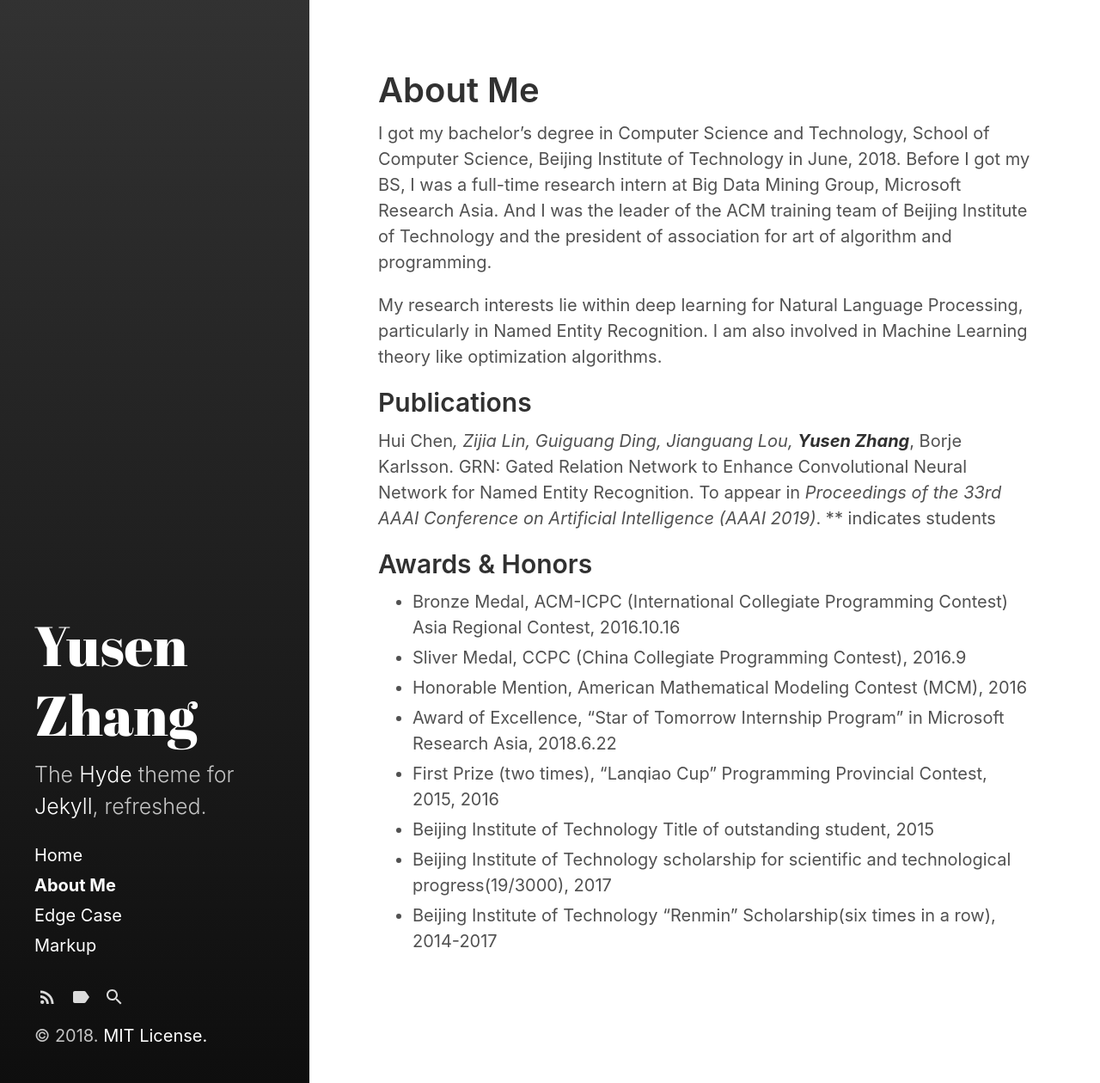
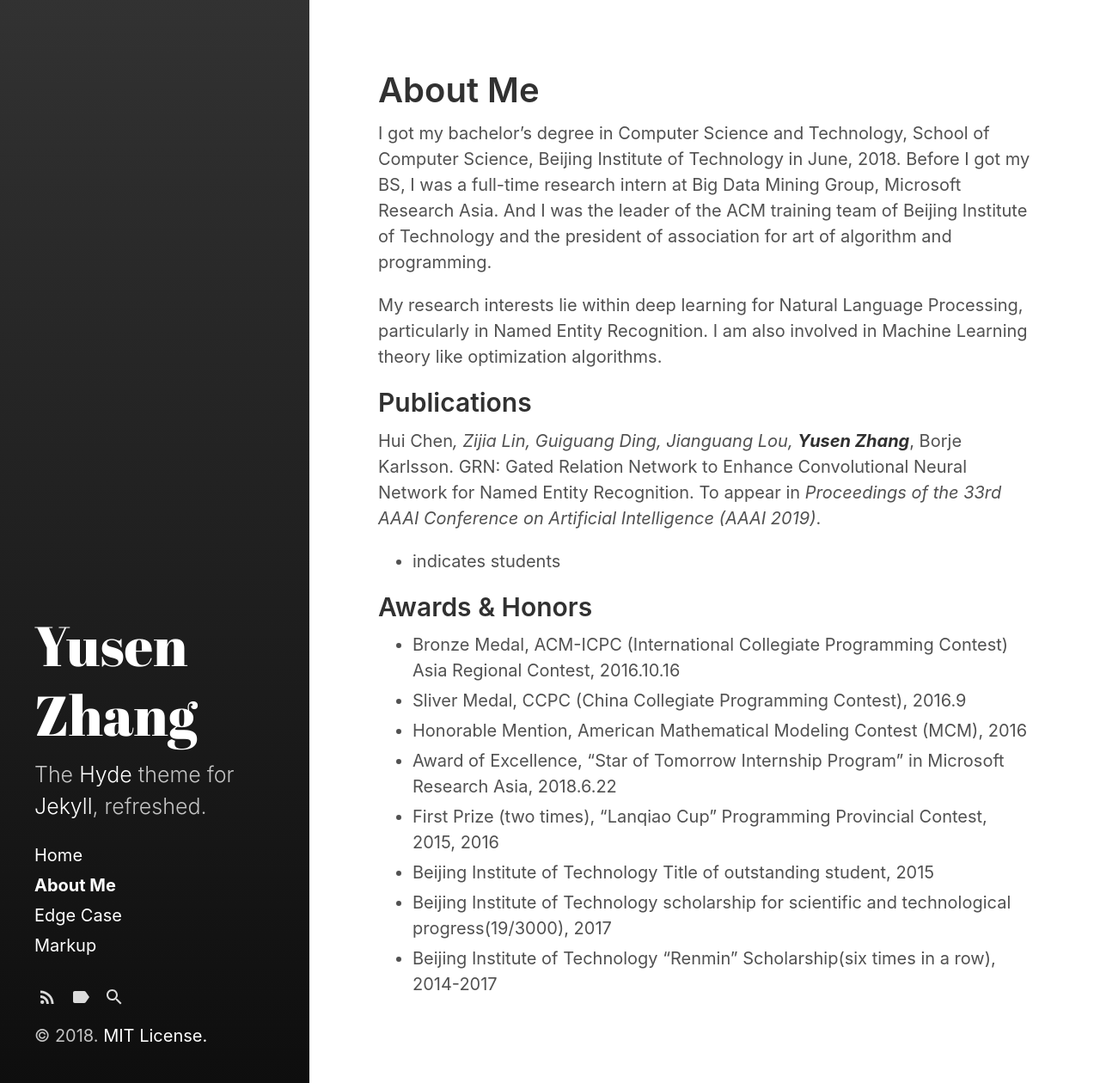
Before and after one commit to chatc/chatc.github.io, a Jekyll site: the page built from about.md, in a window 1280 px wide. Shown: the whole page at 86% size. Built offline with Jekyll 4.4.1, drawn with Linux system fonts in a browser that asks for light colours.

```diff
--- a/about.md
+++ b/about.md
@@ -10,7 +10,7 @@ My research interests lie within deep learning for Natural Language Processing,
 
 ## Publications
 Hui Chen*, Zijia Lin, Guiguang Ding, Jianguang Lou, **Yusen Zhang***, Borje Karlsson. GRN: Gated Relation Network to Enhance Convolutional Neural Network for Named Entity Recognition. To appear in *Proceedings of the 33rd AAAI Conference on Artificial Intelligence (AAAI 2019)*.
-** indicates students
+* indicates students
 
 ## Awards & Honors
 + Bronze Medal, ACM-ICPC (International Collegiate Programming Contest) Asia Regional Contest, 2016.10.16
```
